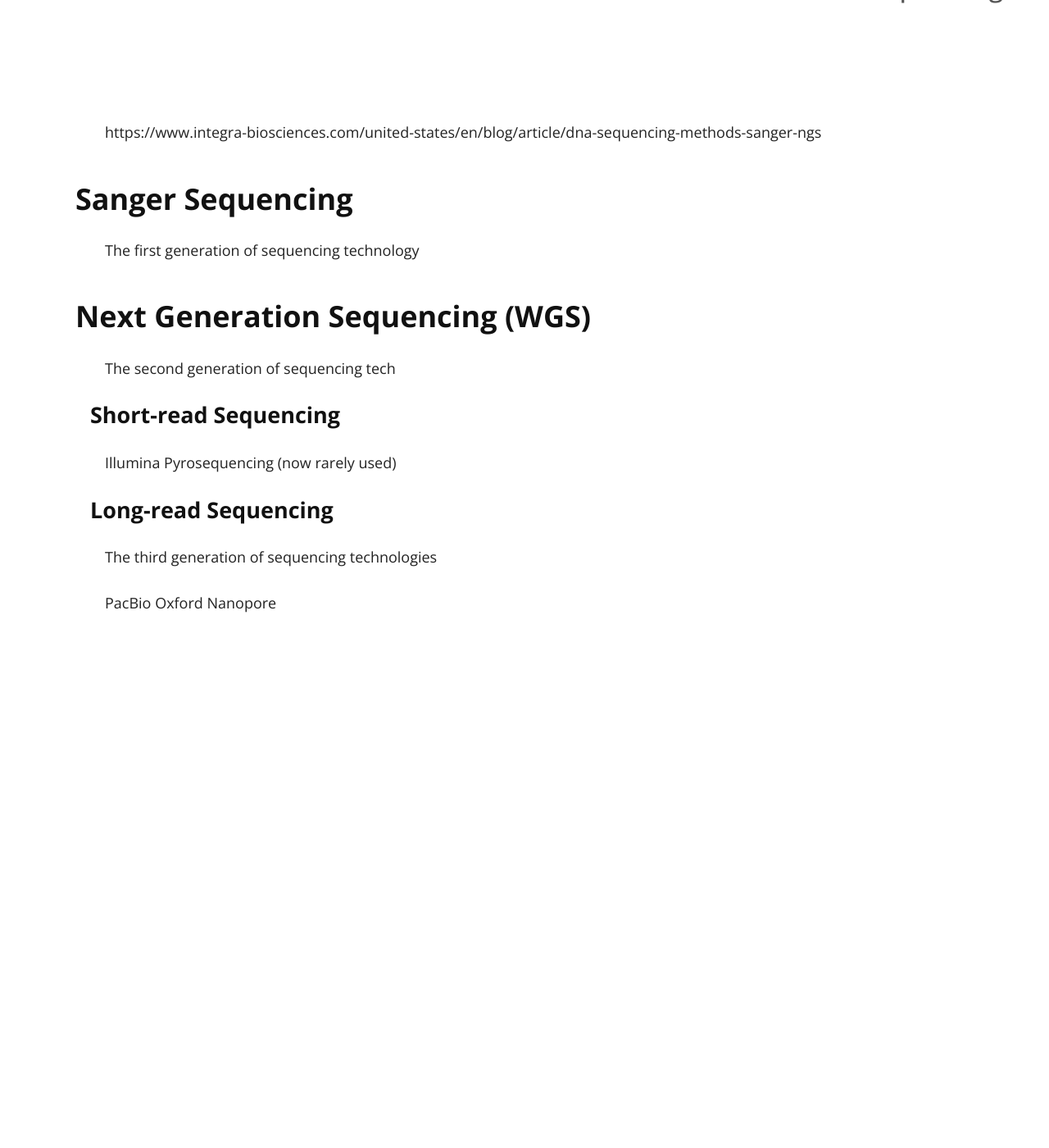
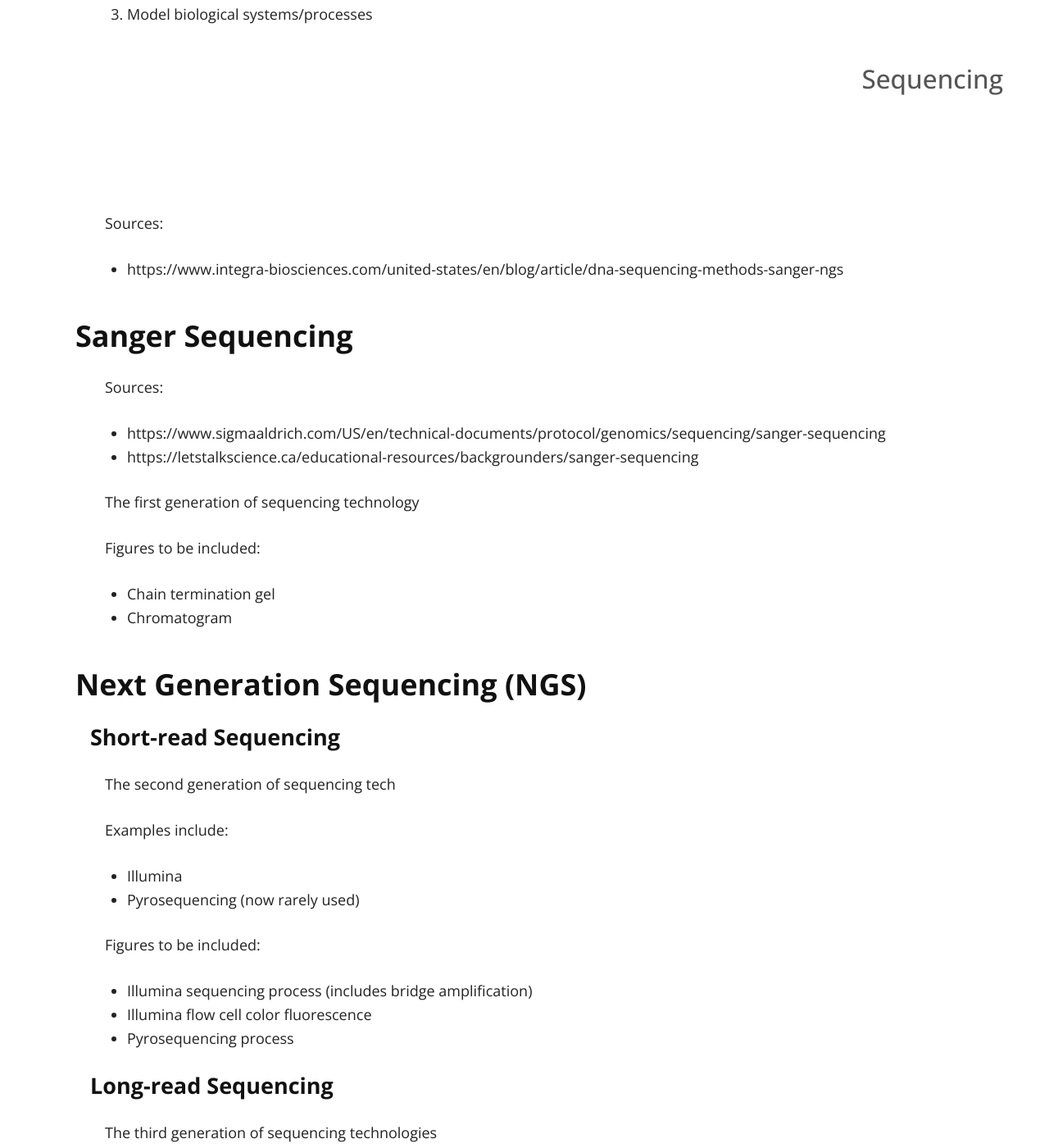
Before and after one commit to StaPH-B/midwest-region, a Jekyll site: the page built from in-progress/outline.md, in a window 1280 px wide and 1400 px high, scrolled down 1304 px. Shown: the whole window at 82% size. Built offline with Jekyll 4.4.1, drawn with Linux system fonts in a browser that asks for light colours; our own code applies the rules of GitHub Pages for plain Markdown files; before the commit the page ends 2144 px from its top, so only the background shows below that; some of the changed text lies outside the part shown.

Commit message:
Update outline.md with sequencing info

```diff
--- a/in-progress/outline.md
+++ b/in-progress/outline.md
@@ -11,6 +11,9 @@
  2. Computer Science, which is the "study of the principles and use of computers."
  3. Mathematics, which is the "abstract science of number, quantity, and space."
 
+Figures to be included:
+ - Venn diagram of biology, computer science, and mathematics
+
 ### What do bioinformaticians do?
 
 Bioinformaticians analyze biological data using computers. The more accurate (but complex) answer is that there are three main things a bioinformatician does:
@@ -20,23 +23,44 @@ Bioinformaticians analyze biological data using computers. The more accurate (bu
  3. Model biological systems/processes
 
 ## Sequencing
-https://www.integra-biosciences.com/united-states/en/blog/article/dna-sequencing-methods-sanger-ngs
+
+Sources:
+- https://www.integra-biosciences.com/united-states/en/blog/article/dna-sequencing-methods-sanger-ngs
 
 ### Sanger Sequencing
 
+Sources:
+- https://www.sigmaaldrich.com/US/en/technical-documents/protocol/genomics/sequencing/sanger-sequencing
+- https://letstalkscience.ca/educational-resources/backgrounders/sanger-sequencing
+
 The first generation of sequencing technology
 
-### Next Generation Sequencing (WGS)
+Figures to be included:
+ - Chain termination gel
+ - Chromatogram
 
+### Next Generation Sequencing (NGS)
+
+#### Short-read Sequencing
 The second generation of sequencing tech
 
-##### Short-read Sequencing
-Illumina
-Pyrosequencing (now rarely used)
+Examples include:
+
+ - Illumina
+ - Pyrosequencing (now rarely used)
+
+Figures to be included:
+ - Illumina sequencing process (includes bridge amplification)
+ - Illumina flow cell color fluorescence
+ - Pyrosequencing process
 
 #### Long-read Sequencing
 
 The third generation of sequencing technologies
 
+Examples include:
+
 PacBio
 Oxford Nanopore
+
+### Sanger Sequencing vs NGS
```
